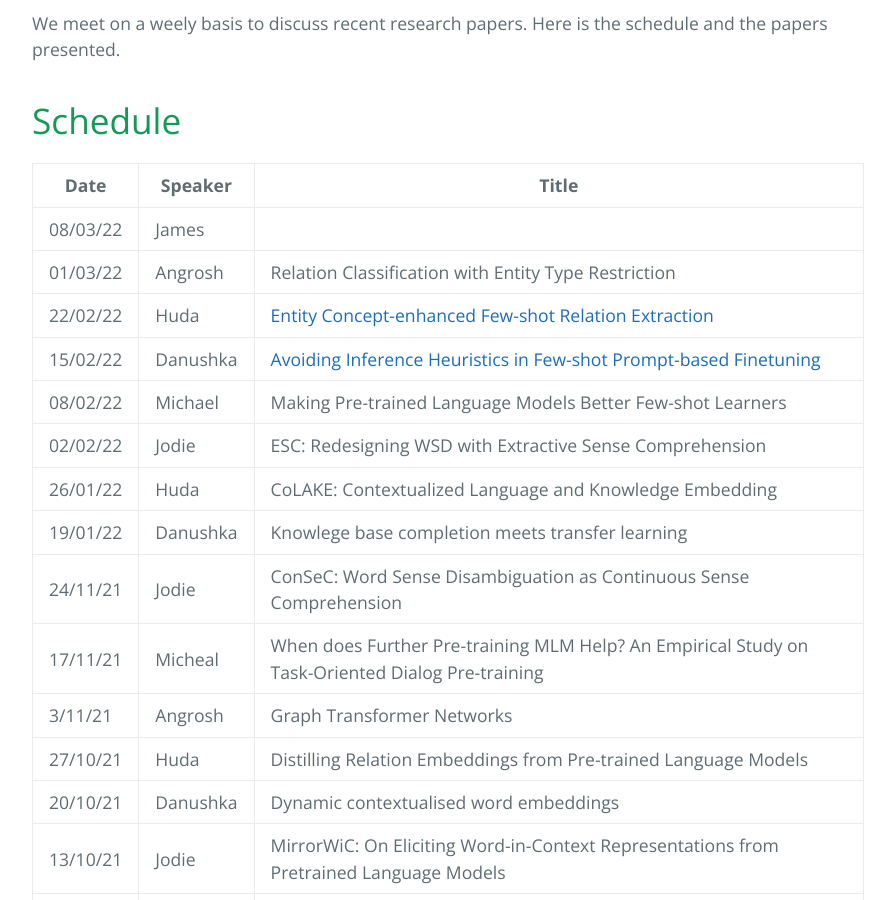
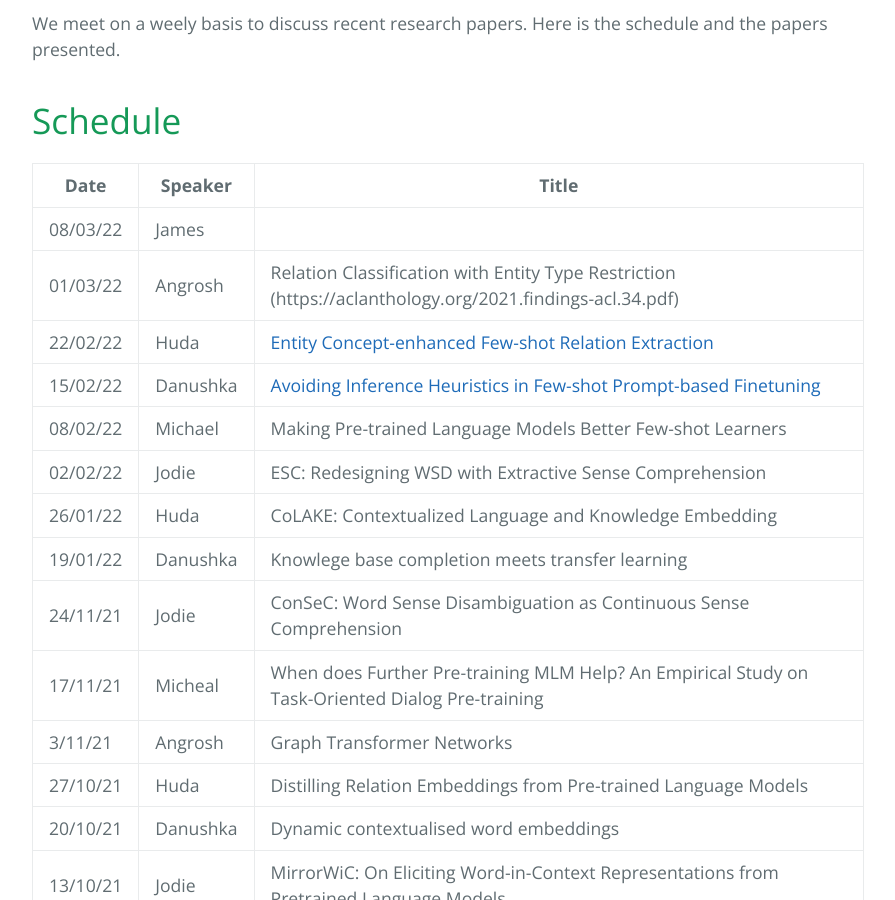
Before and after one commit to LivNLP/livnlp.github.io, a Jekyll site: the page built from reading.md, in a window 1280 px wide and 900 px high, scrolled down 411 px. Shown: the whole window, without its empty margins (192-1087 px from the left). Built offline with Jekyll 4.4.1, drawn with Linux system fonts in a browser that asks for light colours; some of the changed lines change nothing that is shown.

Commit message:
Update reading.md

```diff
--- a/reading.md
+++ b/reading.md
@@ -14,7 +14,7 @@ We meet on a weely basis to discuss recent research papers. Here is the schedule
 | Date | Speaker | Title |
 | ----- | ------- | ----- |
 | 08/03/22	| James| |
-| 01/03/22	| Angrosh	| Relation Classification with Entity Type Restriction |
+| 01/03/22	| Angrosh	| Relation Classification with Entity Type Restriction (https://aclanthology.org/2021.findings-acl.34.pdf) |
 | 22/02/22	| Huda	| [Entity Concept-enhanced Few-shot Relation Extraction](https://aclanthology.org/2021.acl-short.124.pdf)|
 | 15/02/22	| Danushka	| [Avoiding Inference Heuristics in Few-shot Prompt-based Finetuning](https://aclanthology.org/2021.emnlp-main.713/)|
 | 08/02/22	| Michael	| Making Pre-trained Language Models Better Few-shot Learners |
```
